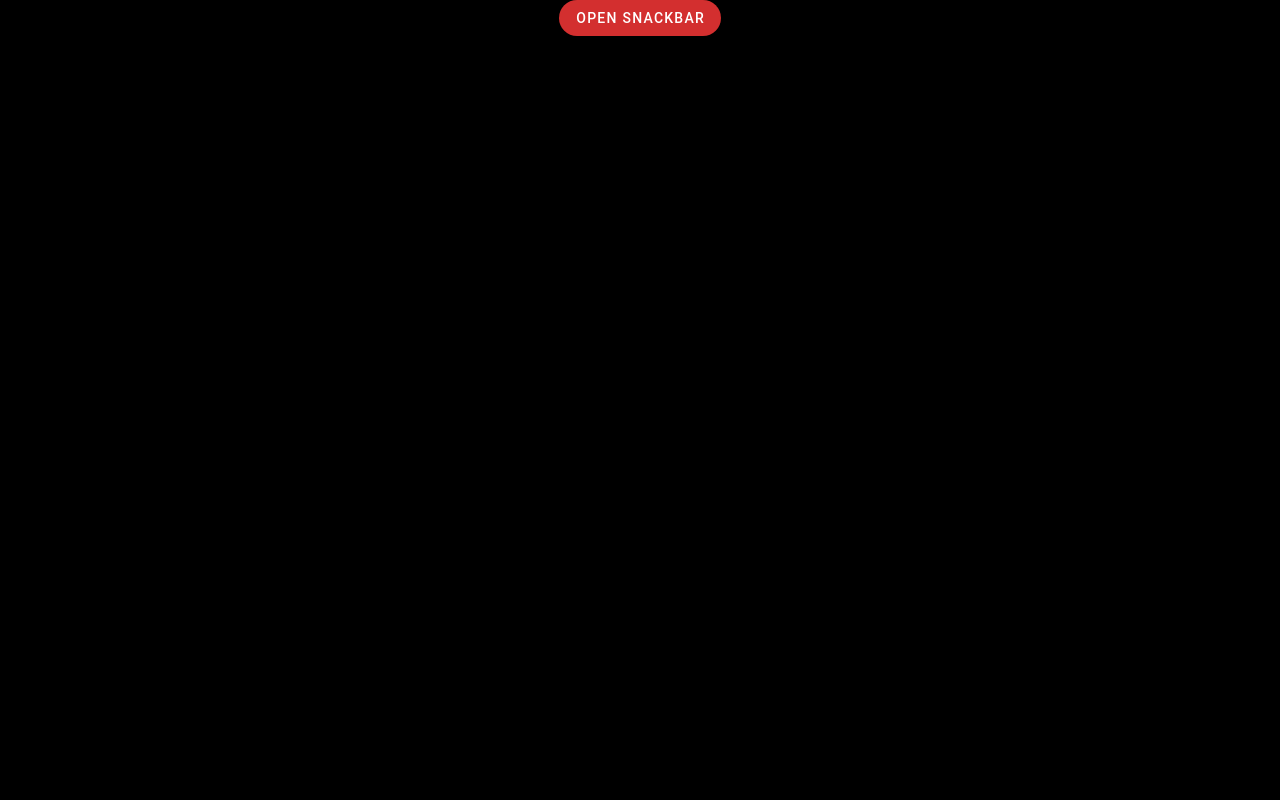
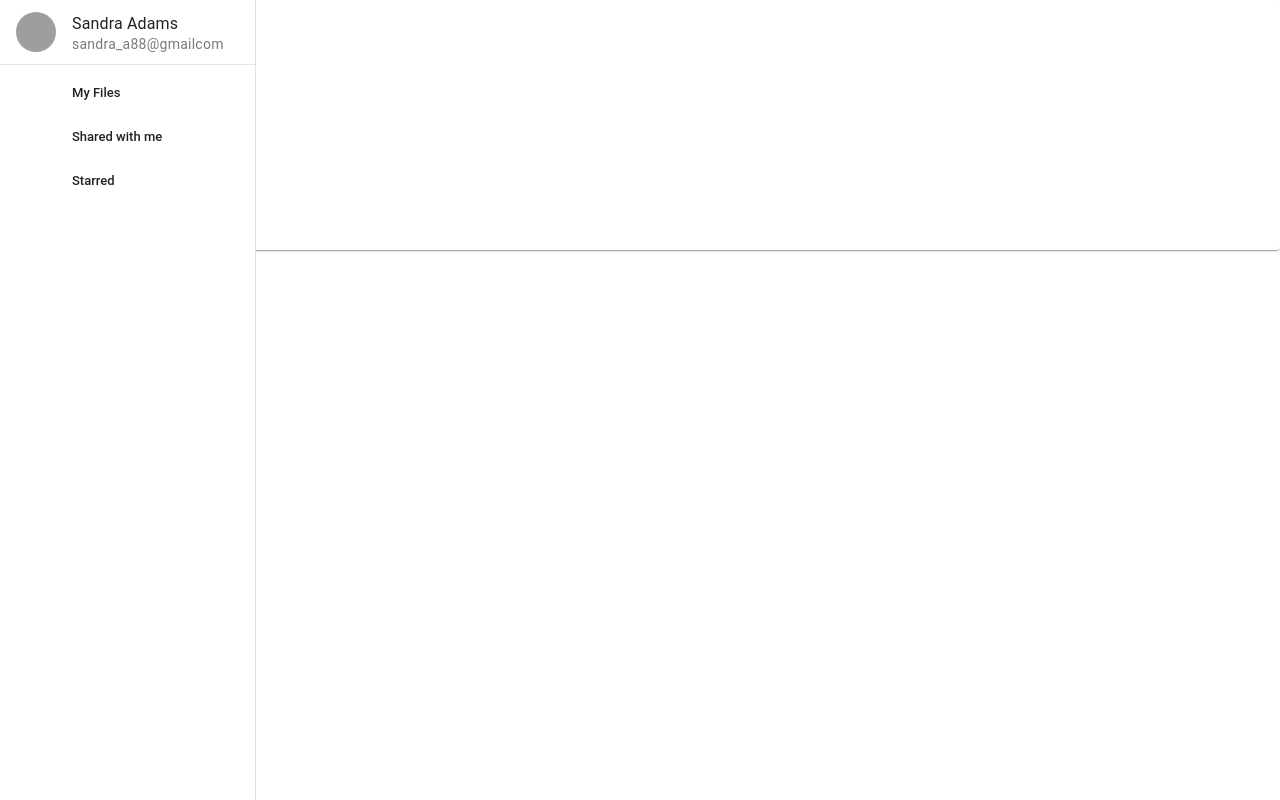
Before and after one commit to Shohobiddinn/crudAmaliyot, a Vue app: page / in a window 1280 px wide. Built offline with nearby package versions, Linux system fonts and the light colour scheme; grey boxes are pictures that could not be loaded.

Commit message:
vueTify level up

```diff
--- a/src/views/HomeView.vue
+++ b/src/views/HomeView.vue
@@ -1,17 +1,30 @@
 <template>
-  <div class="text-center">
-    <v-btn  style="border-radius: 20px;" color="red-darken-2" @click="snackbar = true"> Open Snackbar </v-btn>
+  <v-card>
+    <v-layout>
+      <v-navigation-drawer
+        expand-on-hover
+        rail
+      >
+        <v-list>
+          <v-list-item
+            prepend-avatar="https://randomuser.me/api/portraits/women/85.jpg"
+            title="Sandra Adams"
+            subtitle="sandra_a88@gmailcom"
+          ></v-list-item>
+        </v-list>
 
-    <v-snackbar  v-model="snackbar" multi-line max-width="200">
-      {{ text }}
+        <v-divider></v-divider>
 
-      <template v-slot:actions>
-        <v-btn color="red" variant="text" @click="snackbar = false">
-          Close
-        </v-btn>
-      </template>
-    </v-snackbar>
-  </div>
+        <v-list density="compact" nav>
+          <v-list-item prepend-icon="mdi-folder" title="My Files" value="myfiles"></v-list-item>
+          <v-list-item prepend-icon="mdi-account-multiple" title="Shared with me" value="shared"></v-list-item>
+          <v-list-item prepend-icon="mdi-star" title="Starred" value="starred"></v-list-item>
+        </v-list>
+      </v-navigation-drawer>
+
+      <v-main style="height: 250px"></v-main>
+    </v-layout>
+  </v-card>
 </template>
 
 
@@ -24,7 +37,4 @@ export default {
 };
 </script>
 <style lang="scss" >
-body {
-  background-color: black;
-}
 </style>
```
